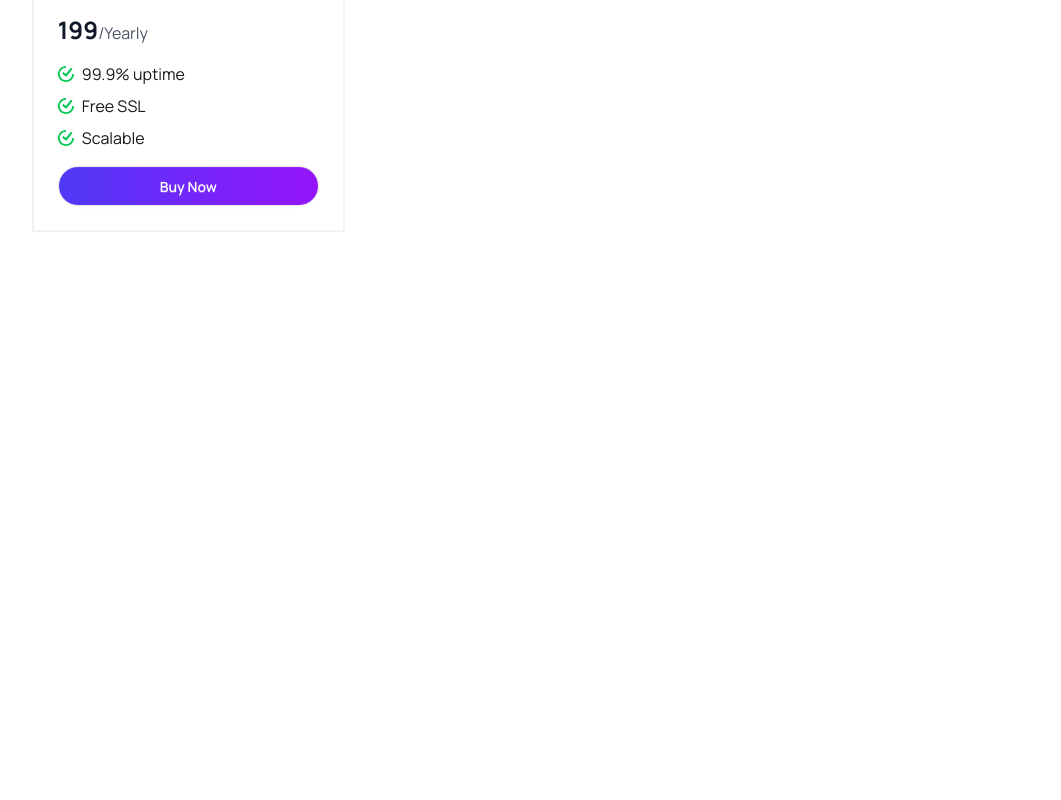
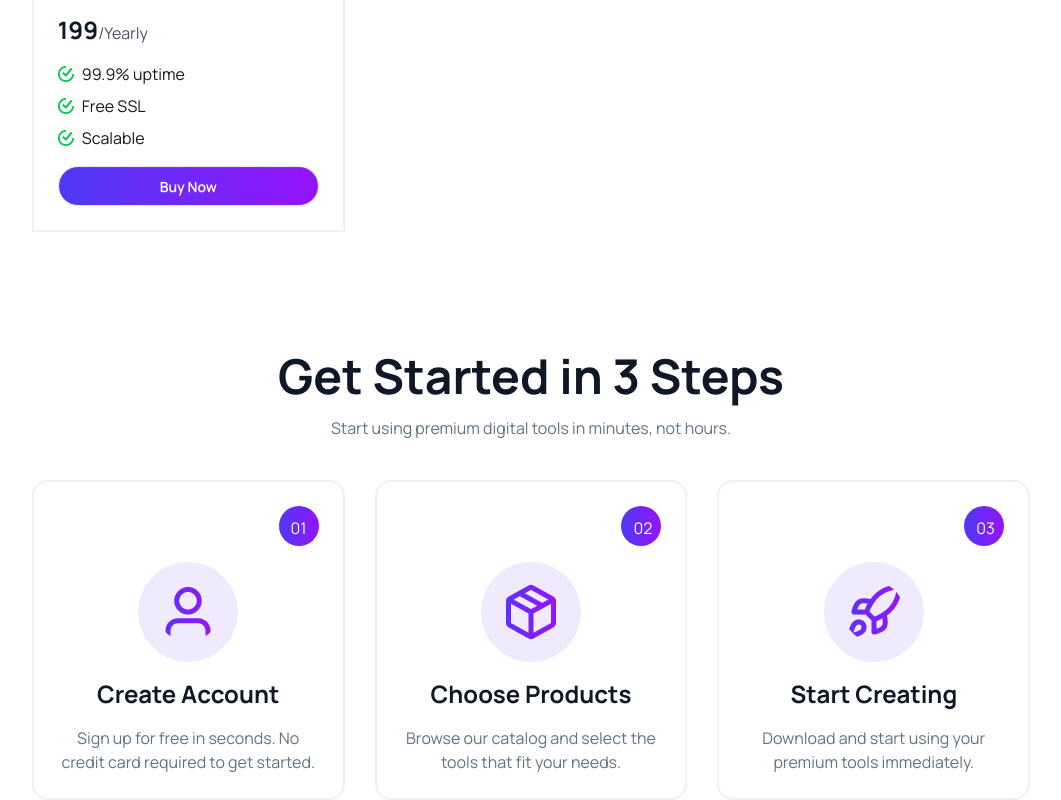
Before and after one commit to mahmudul-Hasan-2/Digitool-Assignment-6, a React (Vite) app: page / in a window 1280 px wide. Shown: the part 2946-3746 px from the top of the page, without its empty margins (109-1170 px from the left). Before the commit the page ends 3178 px from the top, so only its background shows below. Built offline with nearby package versions, Linux system fonts and the light colour scheme.

Commit message:
Has make the Steps section

```diff
--- a/src/App.jsx
+++ b/src/App.jsx
@@ -4,6 +4,7 @@ import Banner from "./Components/Banner/Banner";
 import MainProducts from "./Components/MainProducts/MainProducts";
 import Navbar from "./Components/Navbar/Navbar";
 import Stats from "./Components/Stats/Stats";
+import Steps from "./Components/Steps/Steps";
 
 // Fetching Products
 const fetchProducts = async () => {
@@ -37,6 +38,8 @@ function App() {
           productPromise={productPromise}
         ></MainProducts>
       </Suspense>
+      {/* Steps */}
+      <Steps></Steps>
     </>
   );
 }
--- /dev/null
+++ b/src/Components/Steps/Steps.jsx
@@ -0,0 +1,98 @@
+import React from "react";
+import user from "../../assets/user.png";
+import products from "../../assets/package.png";
+import rocket from "../../assets/rocket.png";
+
+const Steps = () => {
+  return (
+    <div className="width-container">
+      <div className="mt-30 space-y-10">
+        <div className="text-center space-y-4">
+          <h1 className="text-2xl sm:text-5xl font-bold text-[#101727]">
+            Get Started in 3 Steps
+          </h1>
+          <p className="text-[#627382]">
+            Start using premium digital tools in minutes, not hours.
+          </p>
+        </div>
+        <div className="grid grid-cols-1 md:grid-cols-2 lg:grid-cols-3 gap-7.5">
+          <div className="space-y-4 p-6 border-2 border-[#F1F1F1] rounded-2xl">
+            <div className="flex items-center justify-end">
+              <span className="px-3 py-2.5 w-10 h-10 gradient text-white rounded-full">
+                01
+              </span>
+            </div>
+            <div className="flex justify-center">
+              <img
+                src={user}
+                alt=""
+                className="p-5 bg-[#F0EAFE] rounded-full"
+              />
+            </div>
+            <div className="text-center">
+              <h2 className="text-2xl text-[#101727] font-bold">
+                Create Account
+              </h2>
+            </div>
+            <div className="text-center">
+              <p className="text-[#627382]">
+                Sign up for free in seconds. No credit card required to get
+                started.
+              </p>
+            </div>
+          </div>
+          <div className="space-y-4 p-6 border-2 border-[#F1F1F1] rounded-2xl">
+            <div className="flex items-center justify-end">
+              <span className="px-3 py-2.5 w-10 h-10 gradient text-white rounded-full">
+                02
+              </span>
+            </div>
+            <div className="flex justify-center">
+              <img
+                src={products}
+                alt=""
+                className="p-5 bg-[#F0EAFE] rounded-full"
+              />
+            </div>
+            <div className="text-center">
+              <h2 className="text-2xl text-[#101727] font-bold">
+                Choose Products
+              </h2>
+            </div>
+            <div className="text-center">
+              <p className="text-[#627382]">
+                Browse our catalog and select the tools that fit your needs.
+              </p>
+            </div>
+          </div>
+          <div className="space-y-4 p-6 border-2 border-[#F1F1F1] rounded-2xl">
+            <div className="flex items-center justify-end">
+              <span className="px-3 py-2.5 w-10 h-10 gradient text-white rounded-full">
+                03
+              </span>
+            </div>
+            <div className="flex justify-center">
+              <img
+                src={rocket}
+                alt=""
+                className="p-5 bg-[#F0EAFE] rounded-full"
+              />
+            </div>
+            <div className="text-center">
+              <h2 className="text-2xl text-[#101727] font-bold">
+                Start Creating
+              </h2>
+            </div>
+            <div className="text-center">
+              <p className="text-[#627382]">
+                Download and start using your premium tools immediately.
+              </p>
+            </div>
+          </div>
+        </div>
+      </div>
+    </div>
+  );
+};
+
+export default Steps;
--- a/src/UI/AllProductsCard/AllProductsCard.jsx
+++ b/src/UI/AllProductsCard/AllProductsCard.jsx
@@ -53,11 +53,11 @@ const AllProductsCard = ({ product, setCartItems, cartItems }) => {
         <button
           type="button"
           onClick={handleSelected}
-          className={`btn ${isSelected ? "bg-green-500" : "gradient"} transform hover:scale-105 transition-all duration-1000 rounded-full text-white w-full`}
+          className={`btn ${isSelected ? "bg-green-800" : "gradient"} transform hover:scale-105 transition-all duration-1000 rounded-full text-white w-full`}
         >
           {isSelected ? (
             <span className="flex items-center gap-2">
-              <SiTicktick className="text-green-800" /> Added To Cart
+              <SiTicktick className="text-green-400" /> Added To Cart
             </span>
           ) : (
             "Buy Now"
```
